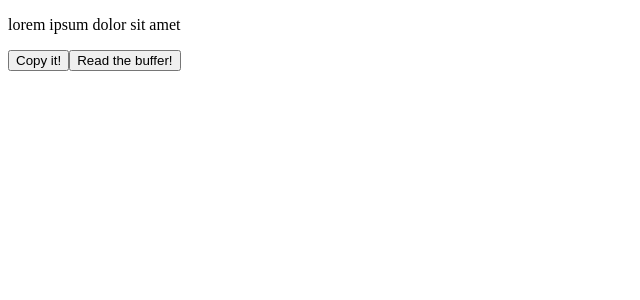
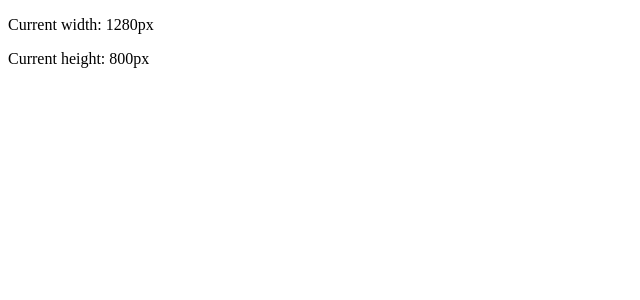
Before and after one commit to mykhailmykhailenko/REACT-JS, a React (Create React App) app: page / in a window 1280 px wide. Shown: the top 300 px of the page, without its empty margins (0-640 px from the left). Built offline with nearby package versions, Linux system fonts and the light colour scheme.

Commit message:
window resizer task resolve

```diff
--- a/src/App.js
+++ b/src/App.js
@@ -1,27 +1,18 @@
 import React from "react";
+import WindowSizer from "./components/WindowSizer";
+
+
+
 class App extends React.Component {
 
     render () {
 
         return (
             <>
-            <p>lorem ipsum dolor sit amet</p>
-            <button onClick={()=>{
-                window.navigator.clipboard.writeText('ANOTHER TEXT')
-                .then((data) => {
-                    console.log(data)
-                })
-            }}>Copy it!</button>
-
-
-                <button onClick={()=>{
-                window.navigator.clipboard.readText()
-                .then((data) => {
-                    console.log(data)
-                })
-            }}>Read the buffer!</button>
+            <WindowSizer />
             </>
         )
     }
 }
+
 export default App;
--- /dev/null
+++ b/src/components/WindowSizer/index.js
@@ -0,0 +1,53 @@
+import React, { Component } from 'react';
+
+class WindowSizer extends Component {
+    constructor(props) {
+        super(props);
+        this.state = {
+            x: window.innerWidth,
+            y: window.innerHeight
+        }
+    }
+
+    componentDidMount() {
+        window.addEventListener('resize', this.resizeHandler)
+    }
+
+    componentWillUnmount() {
+        window.removeEventListener('resize',  this.resizeHandler)
+    }
+
+
+    resizeHandler = () => {
+        this.setState({
+            x: window.innerWidth,
+            y: window.innerHeight
+        })
+    }
+
+
+    render() {
+
+
+        const {x,y} = this.state;
+        return (
+        <section>
+            <p>Current width: {x}px</p>
+            <p>Current height: {y}px</p>
+        </section>
+        );
+    }
+}
+
+export default WindowSizer;
+
+
+/*
+Створіть компонент WindowResizer, який відображає на сторінці
+    <section>
+        Current width: ....px
+        Current height: ...px
+    </section>
+Ширина і висота вьюпорта (видимої частини екрану)
+При зміні розміру екрану цифри мають змінюватись
+*/
```
Also changed, not shown: src/components/WindowResizer/index.js (deleted, +0 -42 lines).
